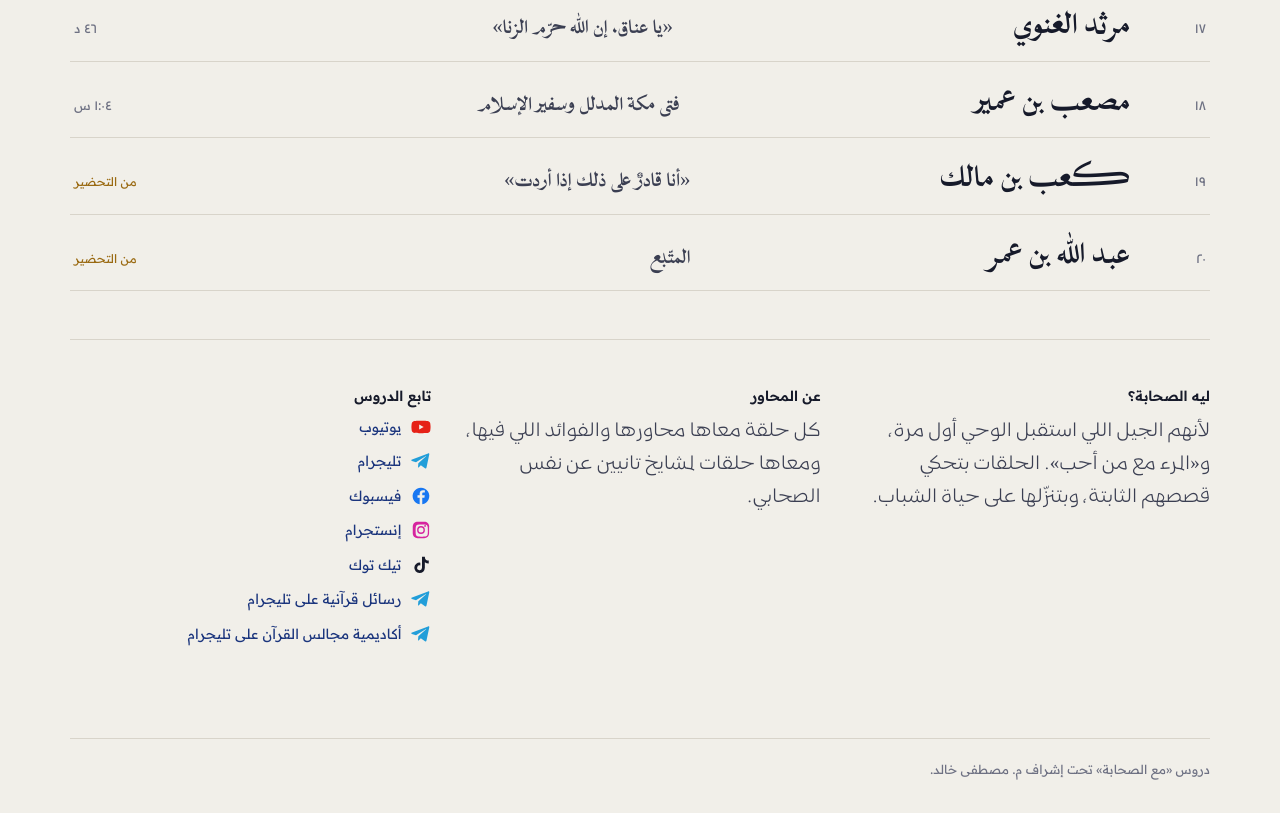
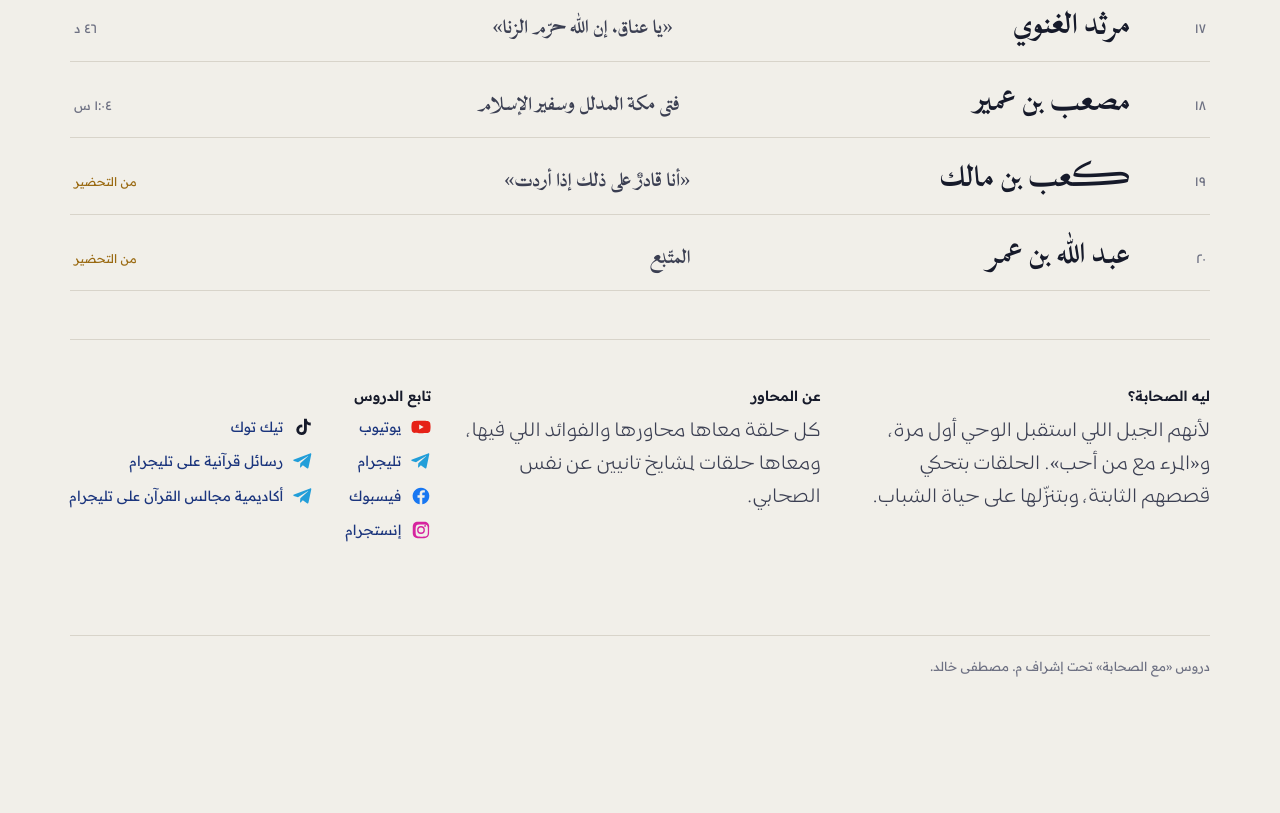
Before and after one commit to mustphawy-lgtm/ma3-elsahaba, a plain HTML site: page index.html in a window 1280 px wide. Shown: the part 2448-3261 px from the top of the page. After the commit the page ends 3157 px from the top, so only its background shows below. Drawn offline with nearby package versions, Linux system fonts and the light colour scheme.

Commit message:
لينكات المتابعة في عمودين
Co-Authored-By: Claude Opus 5.5 <noreply@anthropic.com>
Claude-Session: https://claude.ai/code/session_017sij6fWkXrWpzPm7aXr9HP

```diff
--- a/index.html
+++ b/index.html
@@ -313,6 +313,8 @@ footer .gl{display:flex;gap:8px;flex-wrap:wrap;align-items:center}
 .map-old.focus .link.dim{opacity:.05}.map-old.focus .n-comp.dim,.map-old.focus .n-tag.dim{opacity:.22}
 .map-old.focus .link.hot{opacity:1;stroke-width:2.4}
 @media (prefers-reduced-motion:reduce){.map-old .mapbg{transition:none}}
+.chan{display:grid;grid-template-rows:repeat(4,auto);grid-auto-flow:column;grid-auto-columns:max-content;column-gap:32px;row-gap:10px;justify-content:start}
+@media (max-width:420px){.chan{column-gap:18px}.chan a{font-size:13px}}
 </style>
 <style>body{margin:0;padding-top:env(safe-area-inset-top,0px);padding-bottom:env(safe-area-inset-bottom,0px)}</style></head><body>
 <div class="wrap" dir="rtl" lang="ar">
```
